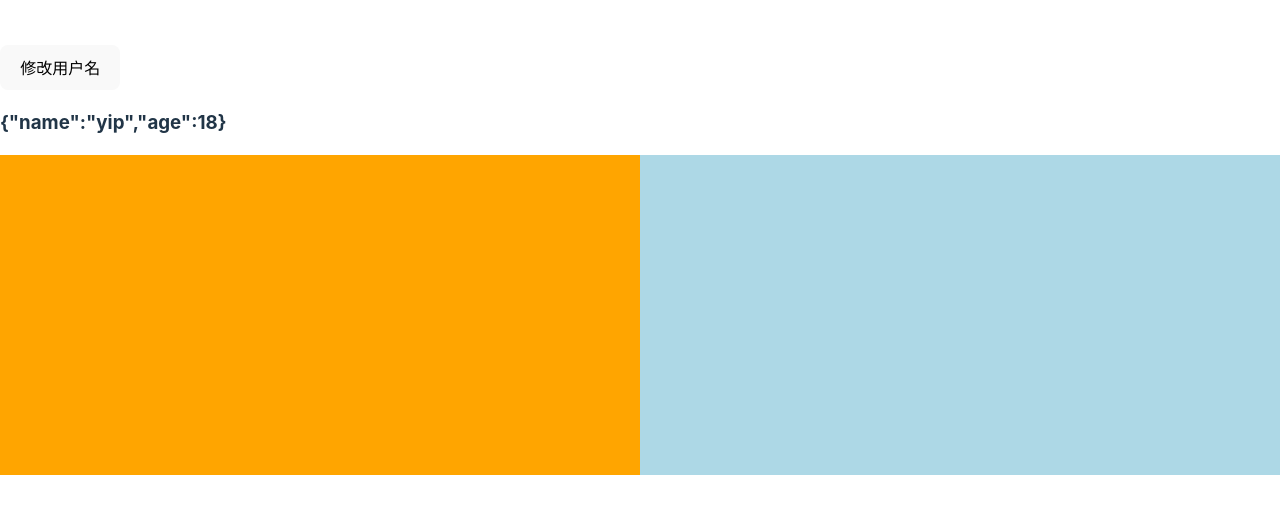
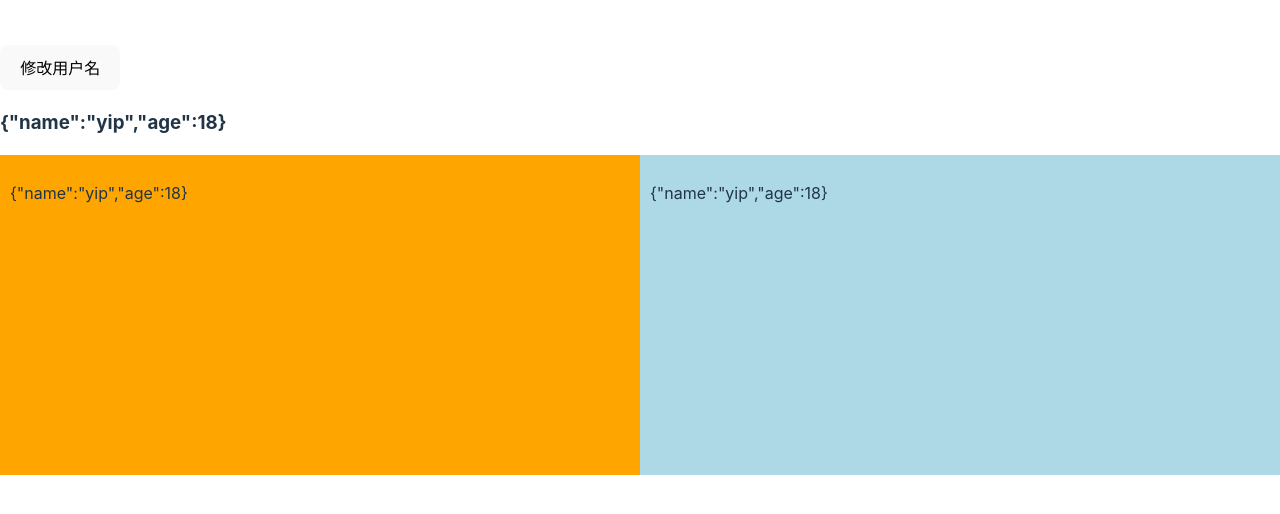
Before and after one commit to ypinchina/hooks-advance, a React (Vite) app in the folder day_01/: page / in a window 1280 px wide. Shown: the part 140-654 px from the top of the page. Built offline with nearby package versions, Linux system fonts and the light colour scheme.

Commit message:
更新学习笔记

```diff
--- a/day_01/src/components/use_reducer/base.tsx
+++ b/day_01/src/components/use_reducer/base.tsx
@@ -1,38 +1,47 @@
 import React, { useReducer } from "react";
+type useType = typeof initState;
+const initState = { name: "yip", age: 0 };
+export const Father: React.FC = () => {
+  type actionType = { type: "name"; payload: string };
 
-export const Father: React.FC = () => {
-  type useType = typeof initState
-  const initState = { name: 'yip', age: 0 }
   const actionState = (initState: useType) => {
-    return { ...initState, age: Math.round(Math.abs(initState.age)) || 18 }
-  }
-  const reducer = (oldState: useType, action) => {
-    switch(action.type) {
-      case 'name':
-        return {...oldState, name: action.payload }
+    return { ...initState, age: Math.round(Math.abs(initState.age)) || 18 };
+  };
+  const reducer = (oldState: useType, action: actionType) => {
+    switch (action.type) {
+      case "name":
+        return { ...oldState, name: action.payload };
       default:
-        return oldState
+        return oldState;
     }
-  }
+  };
   const [state, dispatch] = useReducer(reducer, initState, actionState);
   const changeUseName = () => {
-    dispatch({ type: 'name', payload: '易鹏'})
-  }
+    dispatch({ type: "name", payload: "易 鵬" });
+  };
   return (
     <>
       <button onClick={changeUseName}>修改用户名</button>
       <h3>{JSON.stringify(state)}</h3>
       <div className="father">
-        <Son1></Son1>
-        <Son2></Son2>
+        <Son1 {...state}></Son1>
+        <Son2 {...state}></Son2>
       </div>
     </>
   );
 };
 
-const Son1: React.FC = () => {
-  return <div className="son1"></div>;
+const Son1: React.FC<useType> = (props) => {
+  return (
+    <div className="son1">
+      <p>{JSON.stringify(props)}</p>
+    </div>
+  );
 };
-const Son2: React.FC = () => {
-  return <div className="son2"></div>;
+const Son2: React.FC<useType> = (props) => {
+  return (
+    <div className="son2">
+      <p>{JSON.stringify(props)}</p>
+    </div>
+  );
 };
```
Also changed, not shown: 1 other file (tests, documents, lock files or other folders).
